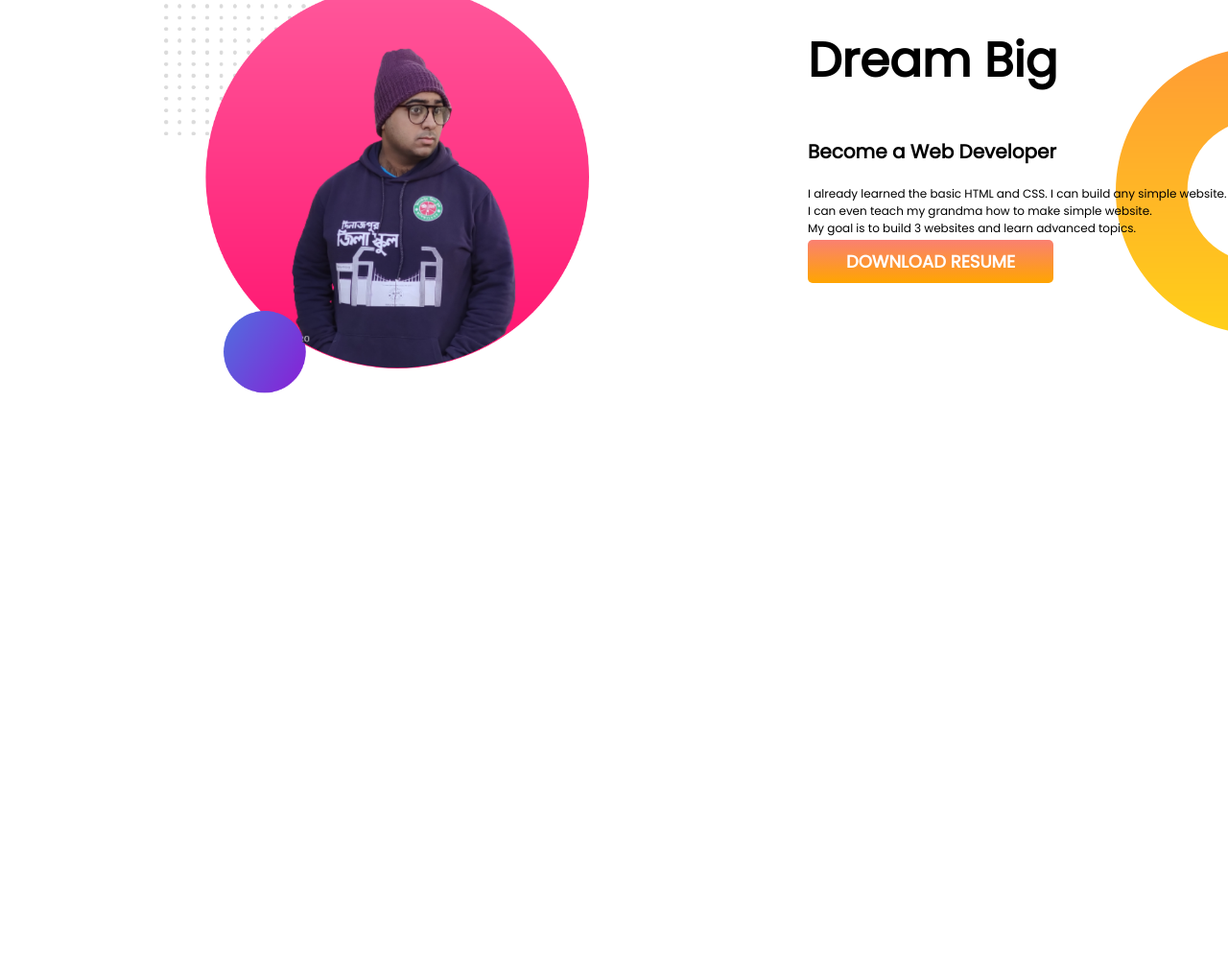
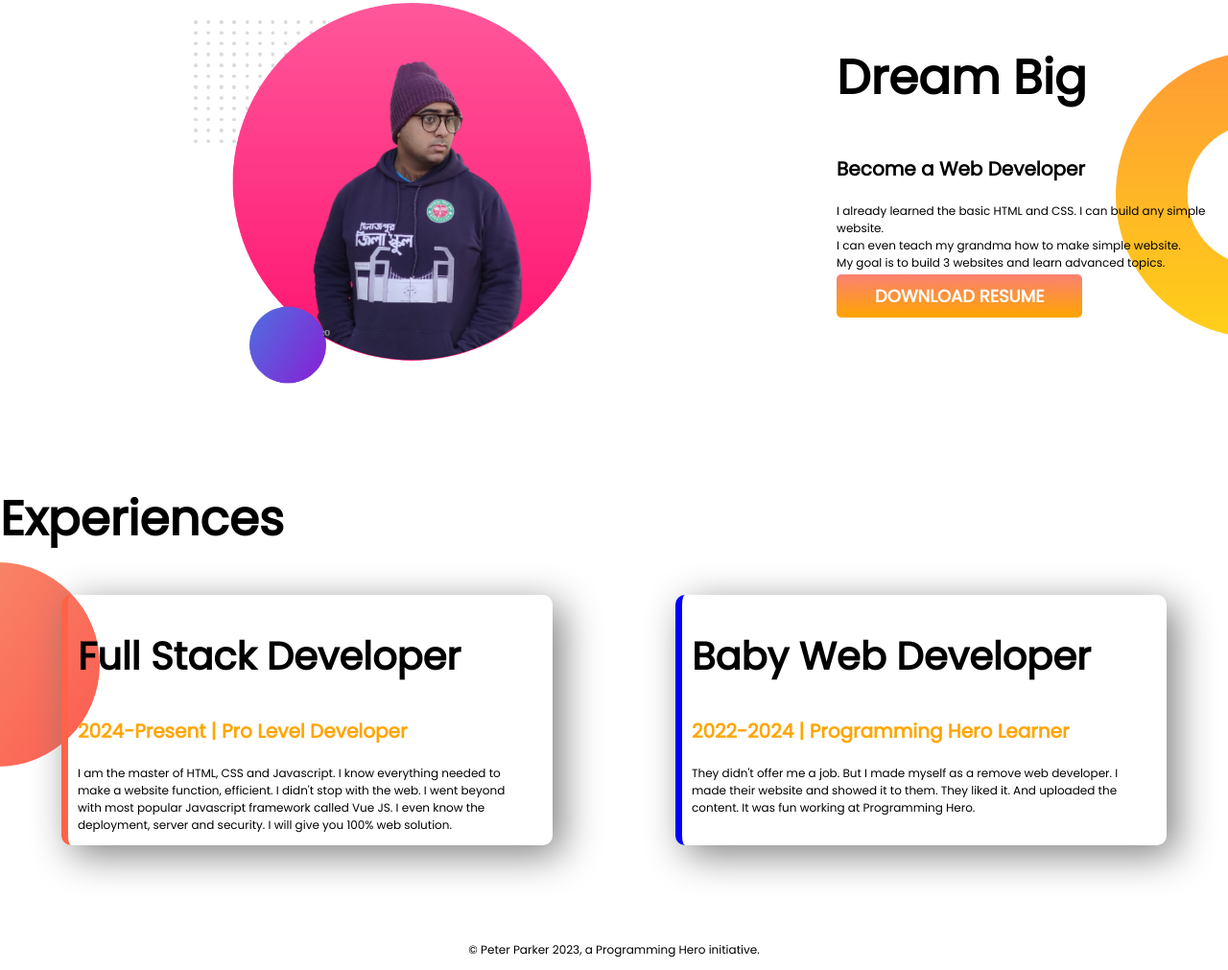
Before and after one commit to adi106/developer-portfolio, a plain HTML site: page index.html in a window 1280 px wide. Shown: the part 662-1673 px from the top of the page at 96% size. Before the commit the page ends 1176 px from the top, so only its background shows below. Drawn offline with Linux system fonts and the light colour scheme.

Commit message:
styled border and added footer

```diff
--- a/index.html
+++ b/index.html
@@ -13,7 +13,7 @@
 </head>
 
 <body>
-    <section class="top-banner">
+    <section class="top-banner flexible-container">
         <div class="half-width">
             <h1>Welcome To</h1>
             <h1> <span class="orange">Aditya Raj's</span>World!</h1>
@@ -33,7 +33,7 @@
         </div>
     </section>
 
-    <section class="dream-big">
+    <section class="dream-big flexible-container">
 
         <div class="half-width">
             <img src="images/my-bg2.png" alt="">
@@ -48,6 +48,35 @@
 
     </section>
 
+    <section class="experience_area">
+        <h1>Experiences</h1>
+        <div class="flexible-container">
+            <div id="full-stack-developer" class="experience-item">
+                <h2>Full Stack Developer</h2>
+                <h3 class="orange">2024-Present | Pro Level Developer</h3>
+                <p>I am the master of HTML, CSS and Javascript. I know everything needed to <br> make a website
+                    function,
+                    efficient. I didn't stop with the web. I went beyond <br> with most popular Javascript framework
+                    called
+                    Vue JS. I even know the <br> deployment, server and security. I will give you 100% web solution.</p>
+            </div>
+            <div id="baby-web-developer" class="experience-item">
+                <h2>Baby Web Developer</h2>
+                <h3 class="orange">2022-2024 | Programming Hero Learner</h3>
+                <p>They didn't offer me a job. But I made myself as a remove web developer. I <br> made their website
+                    and
+                    showed it to them. They liked it. And uploaded the <br> content. It was fun working at Programming
+                    Hero.
+                </p>
+
+            </div>
+        </div>
+
+    </section>
+
 </body>
+<footer>
+    <p>© Peter Parker 2023, a Programming Hero initiative.</p>
+</footer>
 
 </html>
--- a/styele.css
+++ b/styele.css
@@ -5,6 +5,10 @@ body {
 
 h1 {
     font-size: 50px;
+}
+
+h2 {
+    font-size: 40px;
 }
 
 h3 {
@@ -19,14 +23,14 @@ p {
     color: orange;
 }
 
-section {
+.flexible-container {
     display: flex;
     margin-bottom: 100px;
 }
 
 .half-width {
     font-size: 50%;
-    padding-left: 5%;
+    padding-left: 8%;
 }
 
 .half-width img {
@@ -57,3 +61,31 @@ a {
     background-repeat: no-repeat;
     background-position: right;
 }
+
+.experience_area {
+    background-image: url(images/exp-bg.png);
+    background-repeat: no-repeat;
+    background-position: left;
+}
+
+.experience-item {
+    width: 40%;
+    margin-left: 5%;
+    margin-right: 5%;
+    padding-left: 10px;
+    border-radius: 10px;
+    box-shadow: 10px 10px 40px grey;
+
+}
+
+#full-stack-developer {
+    border-left: 7px solid tomato;
+}
+
+#baby-web-developer {
+    border-left: 7px solid blue;
+}
+
+footer p {
+    text-align: center;
+}
```
